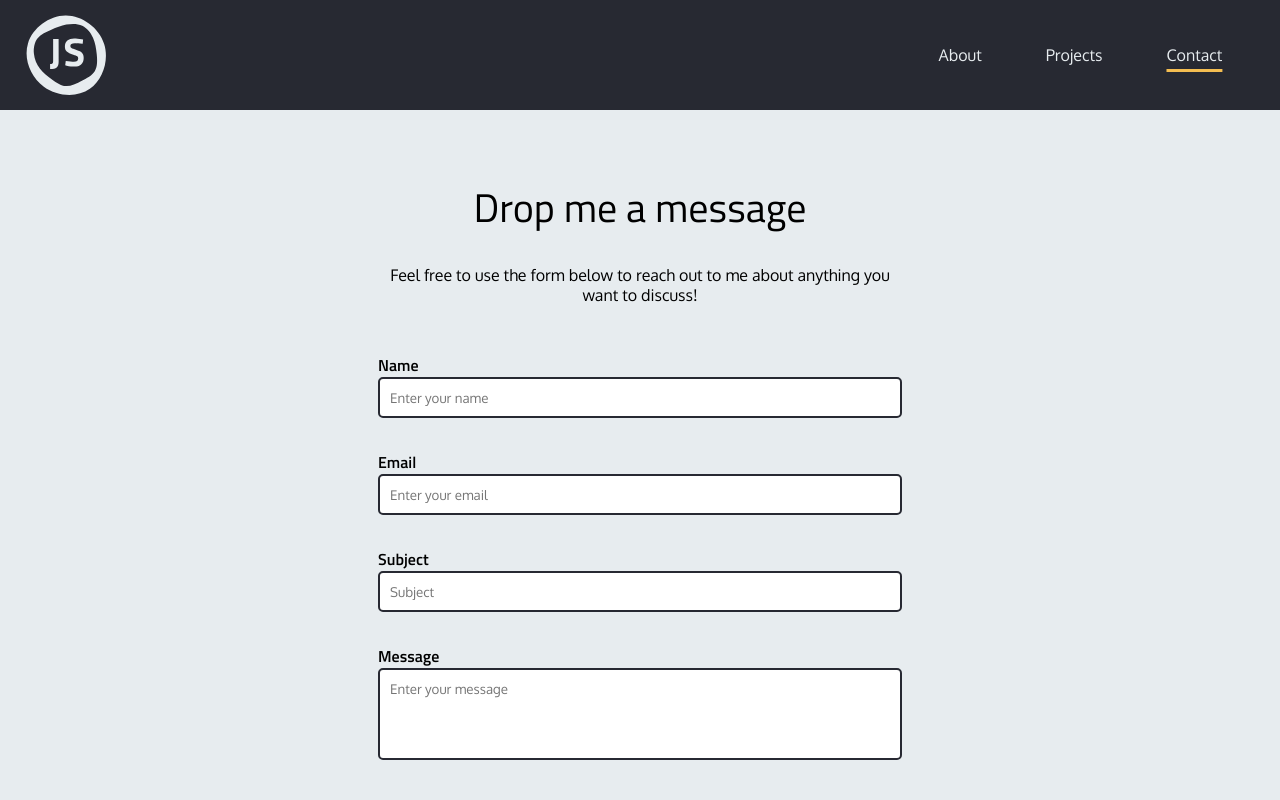
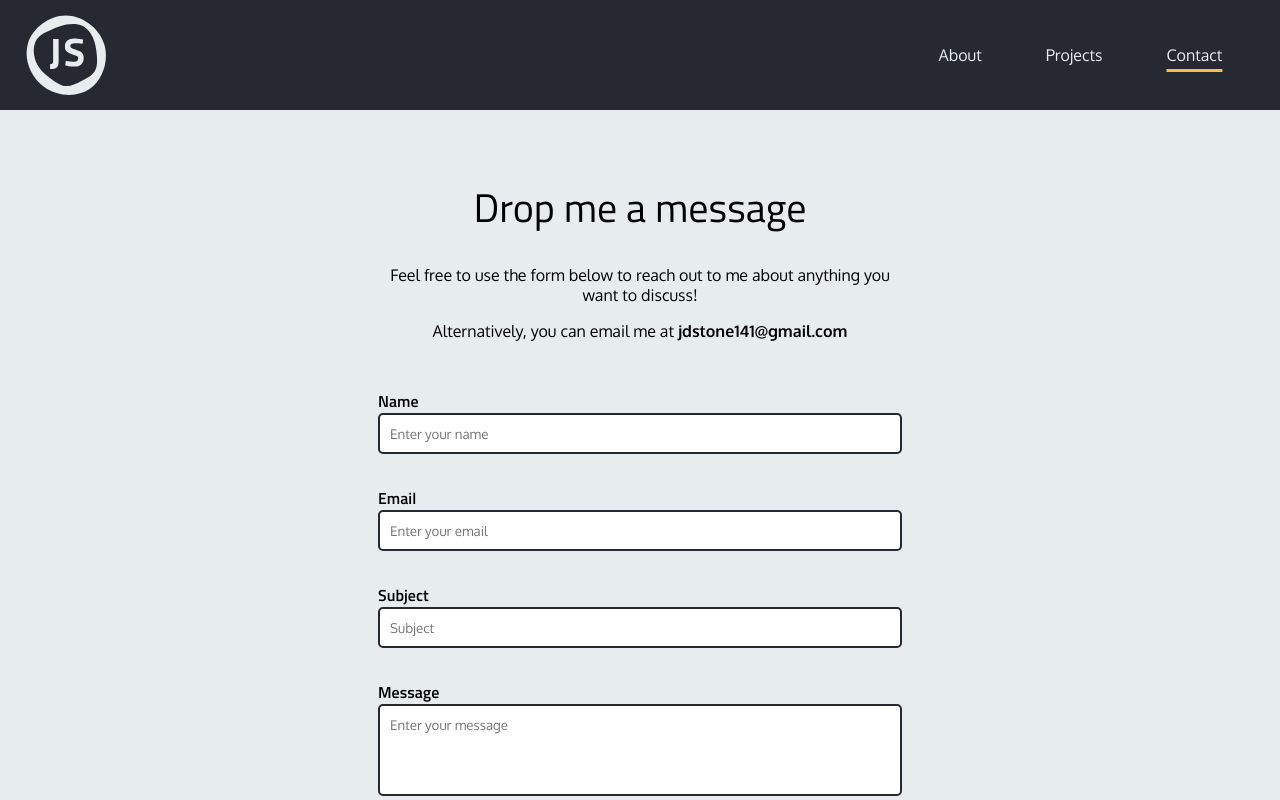
Before and after one commit to JStone1/Portfolio-Site, a React (Vite) app: page /contact in a window 1280 px wide. Shown: the top 800 px of the page. Built offline with nearby package versions, Linux system fonts and the light colour scheme.

Commit message:
Added fade in for form

```diff
--- a/src/components/ContactForm/ContactForm.tsx
+++ b/src/components/ContactForm/ContactForm.tsx
@@ -7,6 +7,17 @@ import { Snackbar, SnackbarContent } from "@mui/material";
 interface Props {}
 
 function ContactForm({}: Props) {
+  const formVariants = {
+    hidden: { opacity: 0, y: 10 },
+    visible: {
+      opacity: 1,
+      y: 0,
+      transition: {
+        delay: 0.1,
+        duration: 1,
+      },
+    },
+  };
   useEffect(() => {
     setTimeout(() => {
       grecaptcha.render("recaptcha-form", {
@@ -74,12 +85,24 @@ function ContactForm({}: Props) {
         ></SnackbarContent>
       </Snackbar>
       <div className="form-container">
-        <form ref={form} onSubmit={sendEmail} className="contact-form">
+        <motion.form
+          variants={formVariants}
+          initial="hidden"
+          whileInView="visible"
+          viewport={{ once: true, amount: 0.4 }}
+          ref={form}
+          onSubmit={sendEmail}
+          className="contact-form"
+        >
           <div className="contact-form-text">
             <h1>Drop me a message</h1>
             <p>
               Feel free to use the form below to reach out to me about anything
               you want to discuss!
+            </p>
+            <p>
+              Alternatively, you can email me at{" "}
+              <strong>jdstone141@gmail.com</strong>
             </p>
           </div>
           <div className="form-field">
@@ -126,7 +149,7 @@ function ContactForm({}: Props) {
             transition={{ bounceDamping: 10, bounceStiffness: 800 }}
             type="submit"
           ></motion.input>
-        </form>
+        </motion.form>
       </div>
     </>
   );
```
